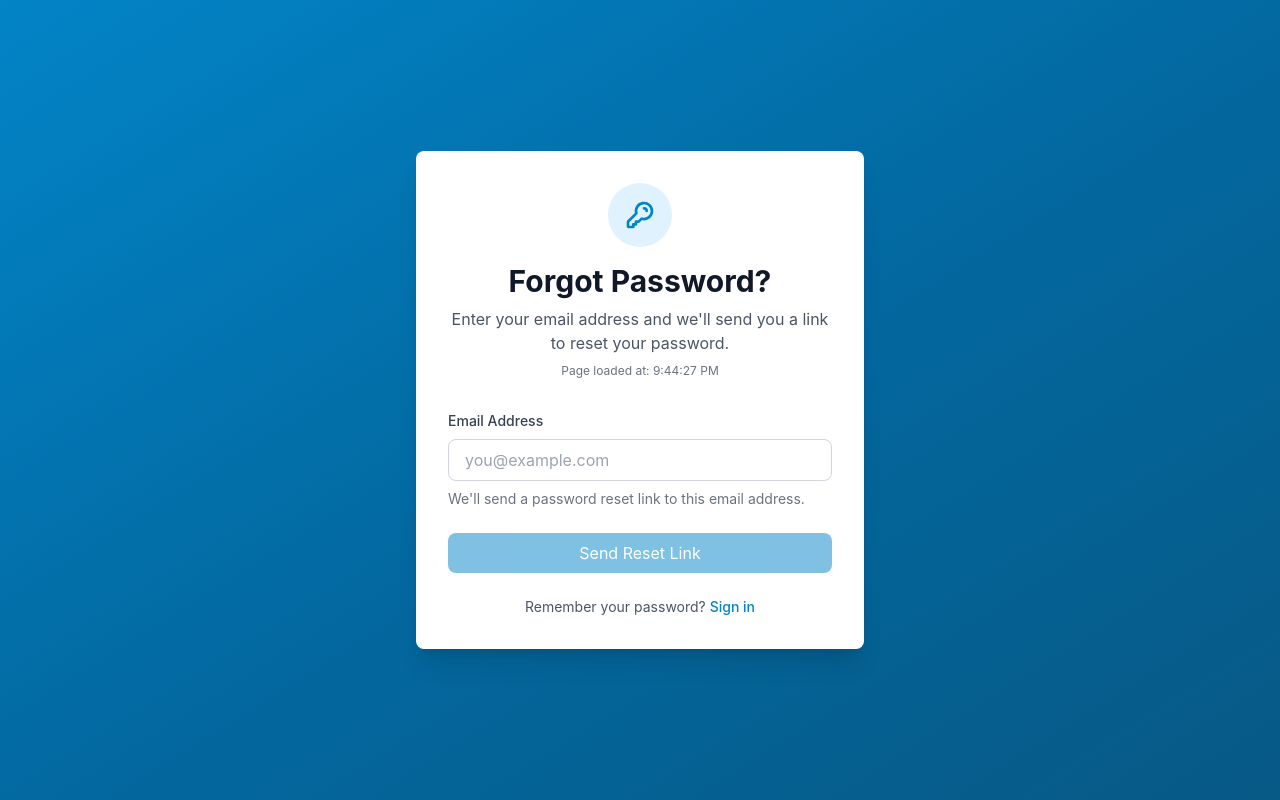
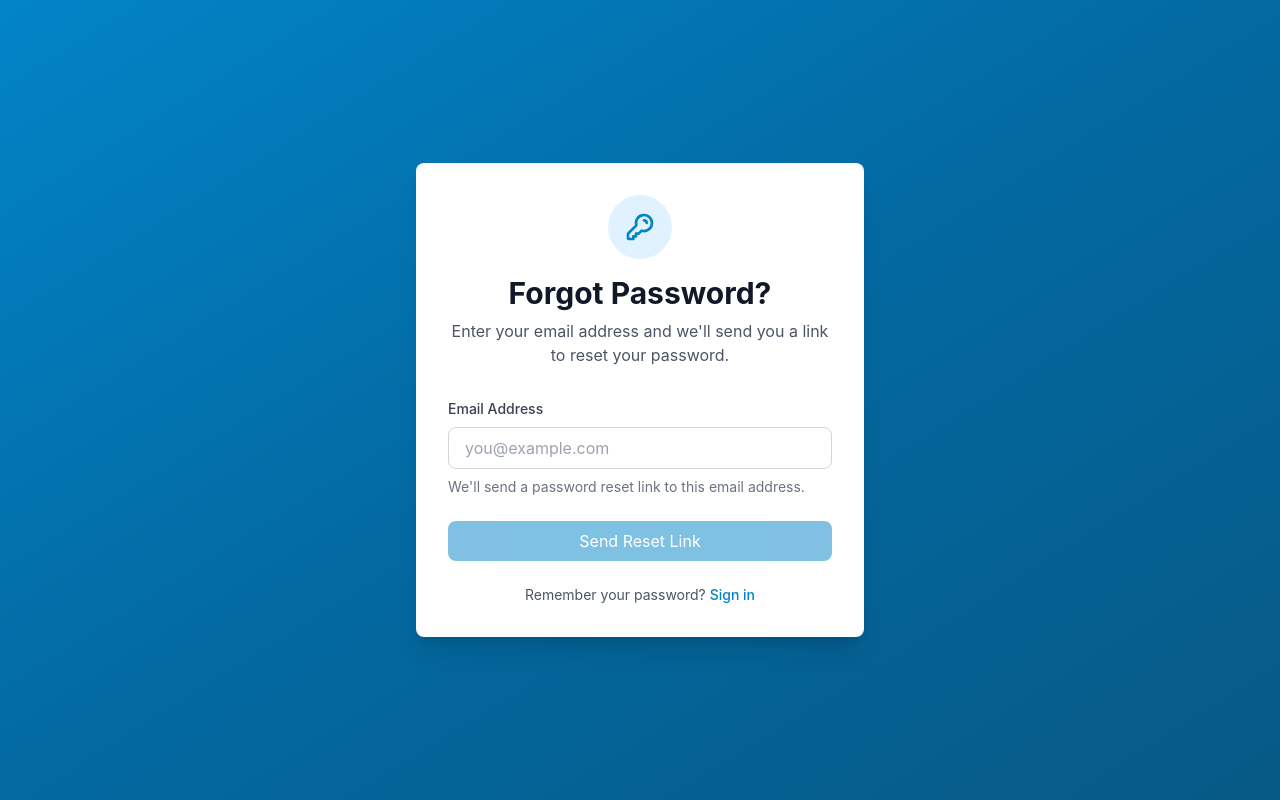
Before and after one commit to sdkoncept/nigerian-real-estate, a React (Vite) app in the folder frontend/: page /forgot-password in a window 1280 px wide. Built offline with nearby package versions, Linux system fonts and the light colour scheme; no server answers.

Commit message:
Remove page loaded timestamp from forgot password page

```diff
--- a/frontend/src/pages/ForgotPasswordPage.tsx
+++ b/frontend/src/pages/ForgotPasswordPage.tsx
@@ -221,9 +221,6 @@ export default function ForgotPasswordPage() {
           <p className="text-gray-600">
             Enter your email address and we'll send you a link to reset your password.
           </p>
-          <p className="mt-2 text-xs text-gray-500">
-            Page loaded at: {new Date().toLocaleTimeString()}
-          </p>
         </div>
 
         {success && (
```
